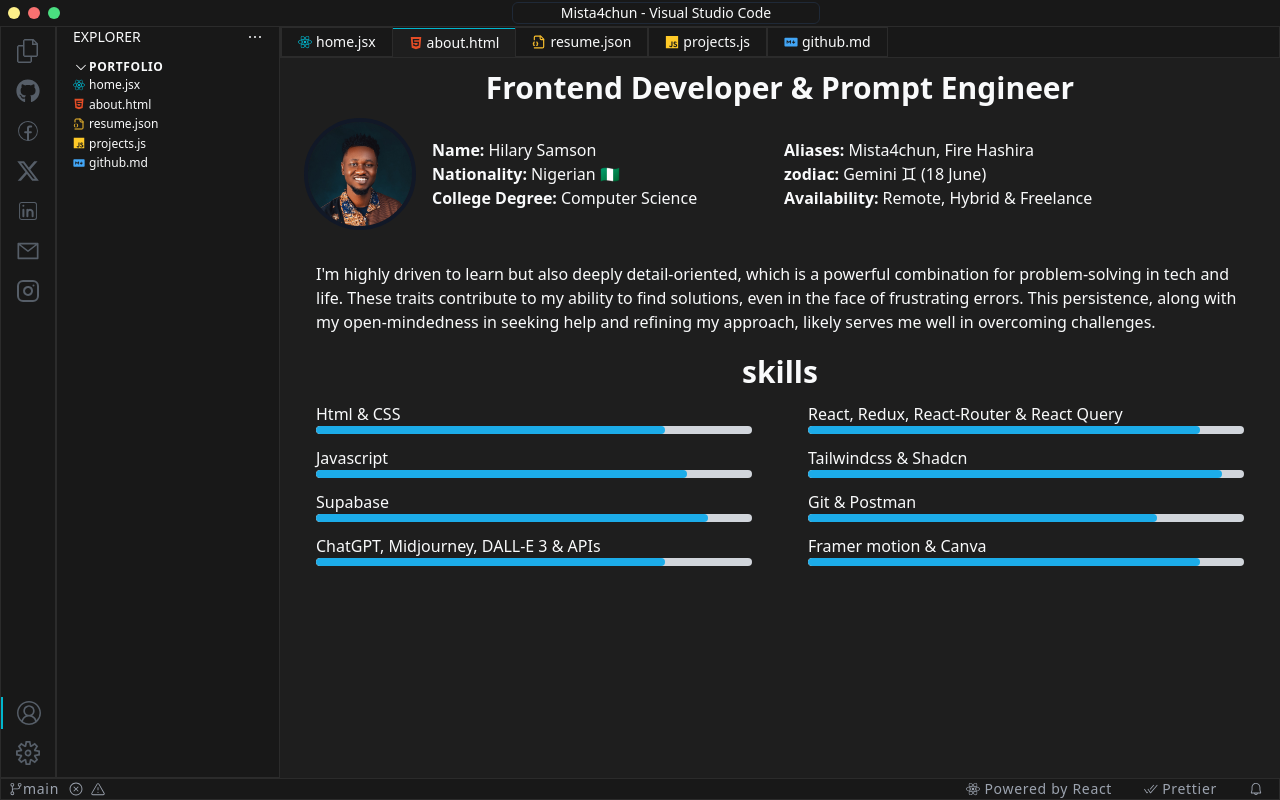
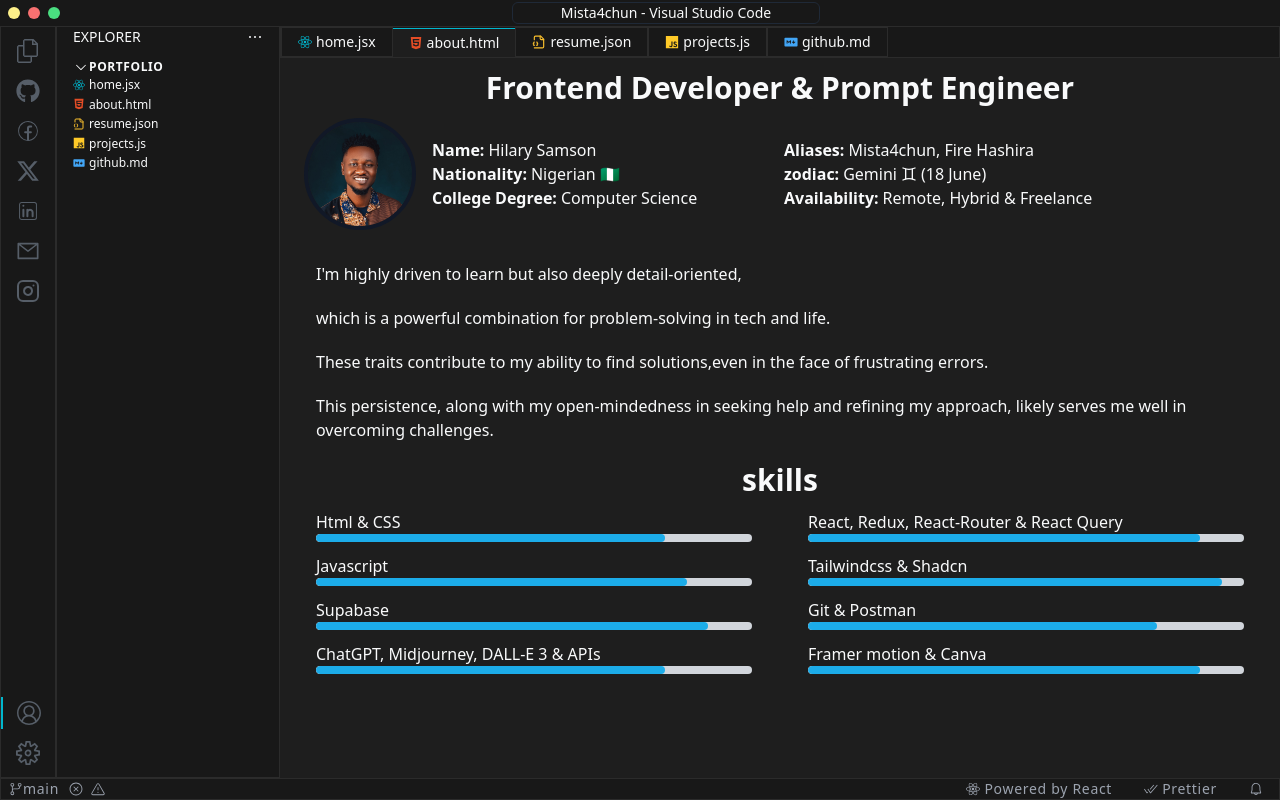
Before and after one commit to mista4chun/Portfolio, a React (Vite) app: page /about in a window 1280 px wide. Built offline with nearby package versions, Linux system fonts and the light colour scheme.

Commit message:
Last Animation hopefully unless i change something

```diff
--- a/src/pages/About.jsx
+++ b/src/pages/About.jsx
@@ -2,6 +2,14 @@
 import PageNav from "../components/PageNav";
 import ProgressBar from "../components/ProgressBar";
 import { TbZodiacGemini } from "react-icons/tb";
+import { AnimatePresence, motion } from "motion/react";
+
+const bioText = [
+  "I'm highly driven to learn but also deeply detail-oriented,",
+  "which is a powerful combination for problem-solving in tech and life.",
+  "These traits contribute to my ability to find solutions,even in the face of frustrating errors.",
+  "This persistence, along with my open-mindedness in seeking help and refining my approach, likely serves me well in overcoming challenges.",
+];
 
 function About() {
   const [progress, setProgress] = useState(0);
@@ -10,8 +18,30 @@
     setProgress((progress) => (progress / 100) * 100);
   }, [progress]);
 
+  const lineVariants = {
+    hidden: { opacity: 0, y: 20 },
+    visible: (i) => ({
+      opacity: 1,
+      y: 0,
+      transition: {
+        delay: i * 0.5, // Stagger each line
+        duration: 0.8, // Smooth entrance
+        type: "spring",
+        stiffness: 100,
+        damping: 10,
+      },
+    }),
+  };
+
   return (
-    <section className="bg-[#1e1e1e]">
+    <AnimatePresence>
+      <motion.section
+        initial={{ opacity: 0, scale: 0.8 }}
+        animate={{ opacity: 1, scale: 1 }}
+        exit={{ opacity: 0, scale: 0.8 }}
+        transition={{ duration: 0.5 }}
+        className="bg-[#1e1e1e]"
+      >
         <PageNav type="horizontal" />
         <div className="mx-auto mt-3 max-w-full px-6">
           <img
@@ -71,14 +101,18 @@
               </div>
             </div>
           </article>
-        <p className="mb-5 md:px-3">
-          I'm highly driven to learn but also deeply detail-oriented, which is a
-          powerful combination for problem-solving in tech and life. These
-          traits contribute to my ability to find solutions, even in the face of
-          frustrating errors. This persistence, along with my open-mindedness in
-          seeking help and refining my approach, likely serves me well in
-          overcoming challenges.
-        </p>
+          {bioText.map((line, index) => (
+            <motion.p
+              key={index}
+              variants={lineVariants}
+              initial="hidden"
+              animate="visible"
+              custom={index}
+              className="mb-5 md:px-3"
+            >
+              {line}
+            </motion.p>
+          ))}
 
           <h2 className="mb-3 text-left text-3xl font-semibold md:text-center">
             skills
@@ -128,7 +162,8 @@
             </div>
           </article>
         </div>
-    </section>
+      </motion.section>
+    </AnimatePresence>
   );
 }
 
```
Lines whose indentation alone changed are shown as unchanged.
